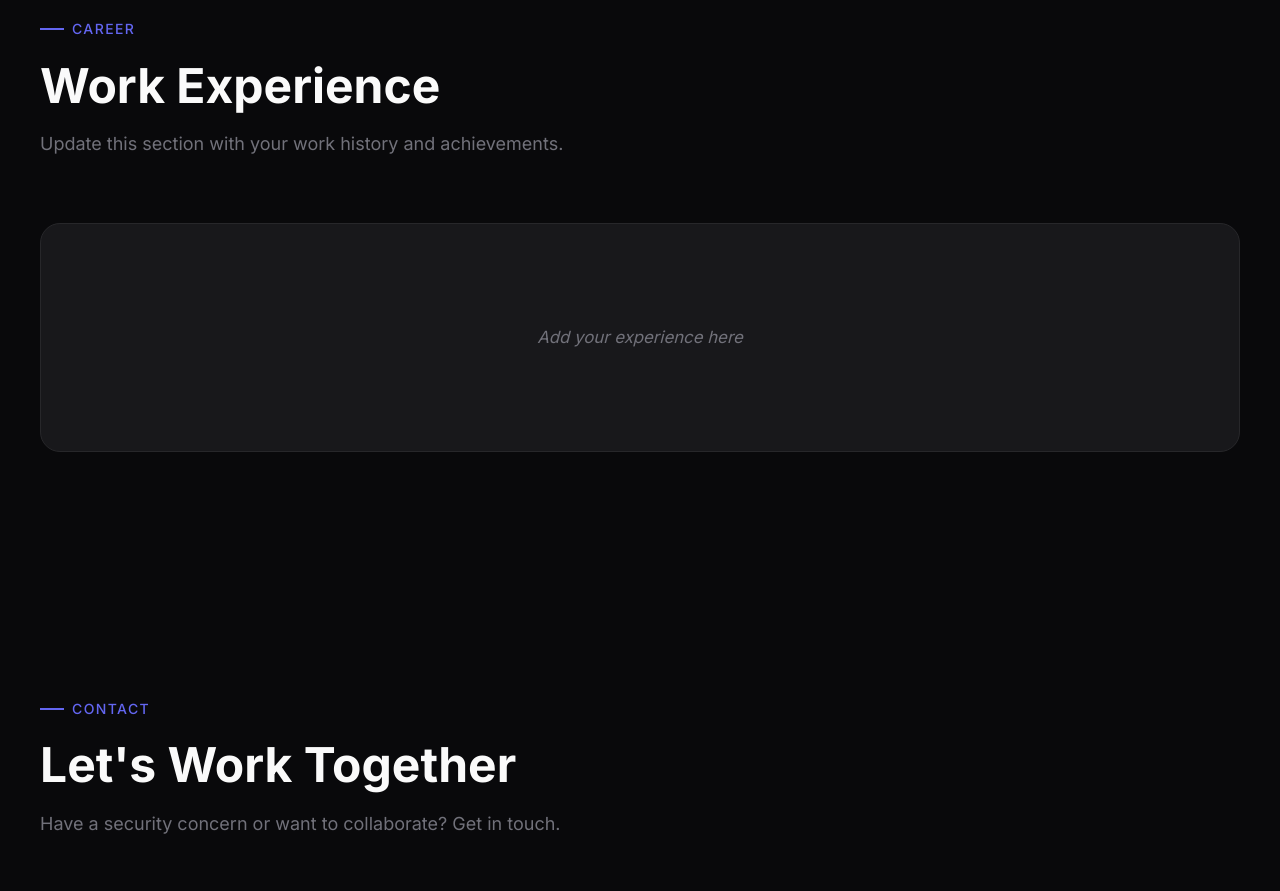
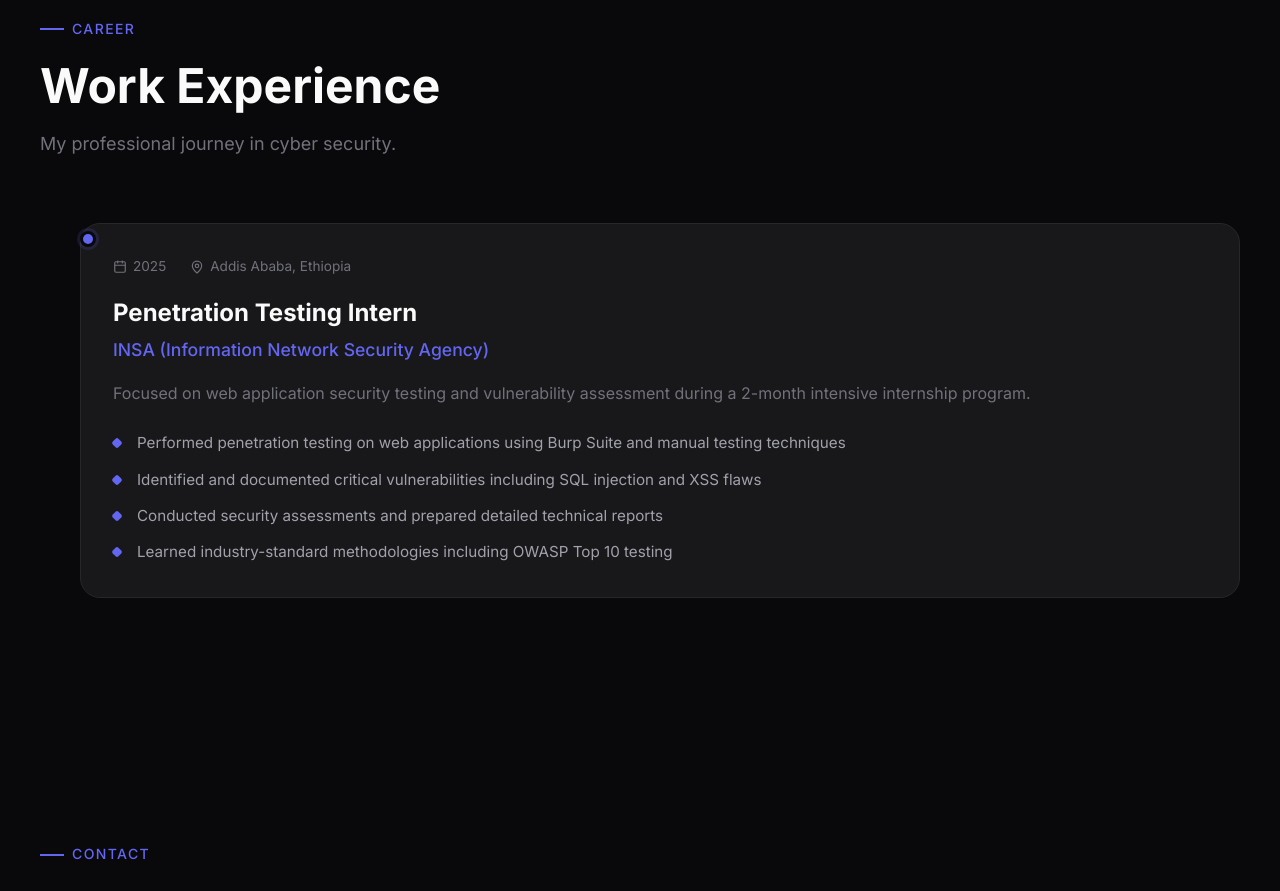
Before and after one commit to megbaru-hub/portfolio, a React (Vite) app: page / in a window 1280 px wide. Shown: the part 4400-5291 px from the top of the page. Built offline with nearby package versions, Linux system fonts and the light colour scheme.

Commit message:
May 15  22:54

```diff
--- a/src/sections/Experience.tsx
+++ b/src/sections/Experience.tsx
@@ -1,5 +1,22 @@
 import { motion } from "framer-motion";
+import { MapPin, Calendar } from "lucide-react";
 import "./Experience.css";
+
+const experiences = [
+  {
+    role: "Penetration Testing Intern",
+    company: "INSA (Information Network Security Agency)",
+    location: "Addis Ababa, Ethiopia",
+    period: "2025",
+    description: "Focused on web application security testing and vulnerability assessment during a 2-month intensive internship program.",
+    achievements: [
+      "Performed penetration testing on web applications using Burp Suite and manual testing techniques",
+      "Identified and documented critical vulnerabilities including SQL injection and XSS flaws",
+      "Conducted security assessments and prepared detailed technical reports",
+      "Learned industry-standard methodologies including OWASP Top 10 testing"
+    ]
+  }
+];
 
 export default function Experience() {
   return (
@@ -14,19 +31,51 @@ export default function Experience() {
           <span className="section-label">Career</span>
           <h2 className="section-title">Work Experience</h2>
           <p className="section-description">
-            Update this section with your work history and achievements.
+            My professional journey in cyber security.
           </p>
         </motion.div>
 
-        <motion.div
-          className="experience-placeholder"
-          initial={{ opacity: 0, y: 30 }}
-          whileInView={{ opacity: 1, y: 0 }}
-          viewport={{ once: true }}
-          transition={{ duration: 0.5 }}
-        >
-          <p className="placeholder-text">Add your experience here</p>
-        </motion.div>
+        <div className="timeline">
+          {experiences.map((exp, index) => (
+            <motion.div
+              key={index}
+              className="timeline-item"
+              initial={{ opacity: 0, x: -40 }}
+              whileInView={{ opacity: 1, x: 0 }}
+              viewport={{ once: true }}
+              transition={{ duration: 0.5, delay: index * 0.1 }}
+            >
+              <div className="timeline-marker">
+                <div className="marker-dot" />
+                {index < experiences.length - 1 && <div className="marker-line" />}
+              </div>
+
+              <div className="timeline-content">
+                <div className="timeline-meta">
+                  <span className="timeline-period">
+                    <Calendar size={14} />
+                    {exp.period}
+                  </span>
+                  <span className="timeline-location">
+                    <MapPin size={14} />
+                    {exp.location}
+                  </span>
+                </div>
+
+                <h3 className="timeline-role">{exp.role}</h3>
+                <p className="timeline-company">{exp.company}</p>
+
+                <p className="timeline-description">{exp.description}</p>
+
+                <ul className="timeline-achievements">
+                  {exp.achievements.map((achievement, i) => (
+                    <li key={i}>{achievement}</li>
+                  ))}
+                </ul>
+              </div>
+            </motion.div>
+          ))}
+        </div>
       </div>
     </section>
   );
```
